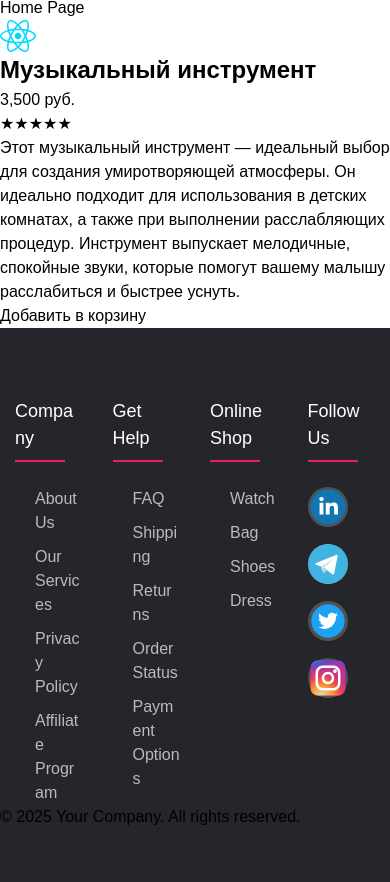
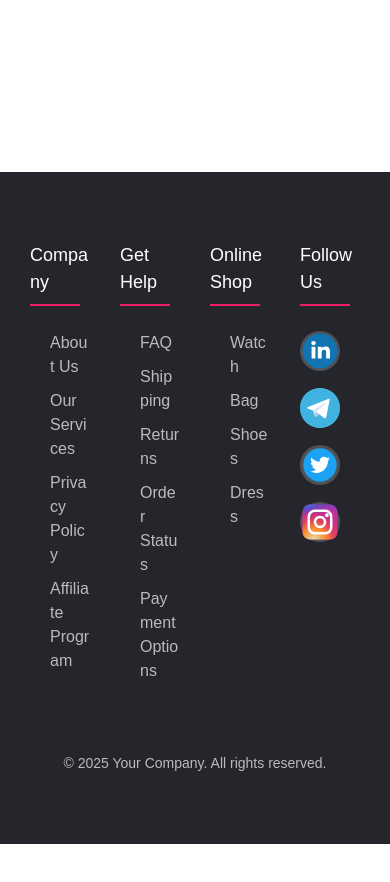
Before and after one commit to Dark-Vol/Store-Shoping, a React (Vite) app in the folder client/: page / in a window 390 px wide. Shown: the top 882 px of the page. After the commit the page ends 844 px from the top, so only its background shows below. Built offline with nearby package versions, Linux system fonts and the light colour scheme.

Commit message:
Add Fixed Footer Position with Animation and Responsive Design

```diff
--- a/client/src/components/Footer/Footer.module.scss
+++ b/client/src/components/Footer/Footer.module.scss
@@ -1,37 +1,47 @@
-@import url('https://fonts.googleapis.com/css2?family=Poppins:wght@300;400;500;600;700&display=swap');
-
-body {
-    line-height: 1.5;
-    font-family: 'Poppins', sans-serif;
-}
-
-* {
-    margin: 0;
-    padding: 0;
-    box-sizing: border-box;
-}
-
-.container {
-    max-width: 1170px;
-    margin: auto;
-}
-
-.row {
-    display: flex;
-    flex-wrap: wrap;
-}
-
-ul {
-    list-style: none;
-}
-
 .footer {
     background-color: #24262b;
     padding: 70px 0;
+    position: fixed;
+    width: 100%;
+    bottom: 0;
+    left: 0;
+    z-index: 999;
+    color: #ffffff;
+
+    .container {
+        max-width: 1200px;
+        margin: 0 auto;
+        padding: 0 15px;
+    }
+
+    .row {
+        display: flex;
+        flex-wrap: wrap;
+        justify-content: space-between;
+    }
 
     .footer_col {
         width: 25%;
         padding: 0 15px;
+        animation: fadeInUp 0.6s ease-out forwards;
+        opacity: 0; // Начальное состояние для анимации
+
+        // Задержка анимации для каждой колонки
+        &:nth-child(1) {
+            animation-delay: 0.1s;
+        }
+
+        &:nth-child(2) {
+            animation-delay: 0.2s;
+        }
+
+        &:nth-child(3) {
+            animation-delay: 0.3s;
+        }
+
+        &:nth-child(4) {
+            animation-delay: 0.4s;
+        }
 
         h4 {
             font-size: 18px;
@@ -48,7 +58,6 @@ ul {
                 bottom: -10px;
                 background-color: #e91e63;
                 height: 2px;
-                box-sizing: border-box;
                 width: 50px;
             }
         }
@@ -62,10 +71,8 @@ ul {
                 a {
                     font-size: 16px;
                     text-transform: capitalize;
-                    color: #ffffff;
-                    text-decoration: none;
+                    color: #bbbbbb;
                     font-weight: 300;
-                    color: #bbbbbb;
                     display: block;
                     transition: all 0.3s ease;
 
@@ -89,26 +96,100 @@ ul {
                 border-radius: 50%;
                 color: #ffffff;
                 transition: all 0.5s ease;
+                animation: bounceIn 0.5s ease-out forwards;
+                opacity: 0;
+
+                // Задержка для социальных иконок
+                &:nth-child(1) {
+                    animation-delay: 0.5s;
+                }
+
+                &:nth-child(2) {
+                    animation-delay: 0.6s;
+                }
+
+                &:nth-child(3) {
+                    animation-delay: 0.7s;
+                }
+
+                &:nth-child(4) {
+                    animation-delay: 0.8s;
+                }
 
                 &:hover {
                     color: #24262b;
                     background-color: #ffffff;
+                    transform: scale(1.1); // Легкое увеличение при наведении
+                }
+
+                .fab {
+                    font-size: 20px; // Размер иконок
                 }
             }
         }
     }
+
+    .copyright {
+        text-align: center;
+        margin-top: 40px;
+        font-size: 14px;
+        color: #bbbbbb;
+        animation: fadeIn 1s ease-out forwards;
+        opacity: 0;
+        animation-delay: 0.9s;
+    }
 }
 
-/* Responsive */
-@media(max-width: 767px) {
-    .footer-col {
+// Анимации
+@keyframes fadeInUp {
+    from {
+        opacity: 0;
+        transform: translateY(20px);
+    }
+
+    to {
+        opacity: 1;
+        transform: translateY(0);
+    }
+}
+
+@keyframes fadeIn {
+    from {
+        opacity: 0;
+    }
+
+    to {
+        opacity: 1;
+    }
+}
+
+@keyframes bounceIn {
+    0% {
+        opacity: 0;
+        transform: scale(0.3);
+    }
+
+    50% {
+        opacity: 1;
+        transform: scale(1.05);
+    }
+
+    100% {
+        opacity: 1;
+        transform: scale(1);
+    }
+}
+
+// Адаптивность
+@media (max-width: 767px) {
+    .footer_col {
         width: 50%;
         margin-bottom: 30px;
     }
 }
 
-@media(max-width: 574px) {
-    .footer-col {
+@media (max-width: 574px) {
+    .footer_col {
         width: 100%;
     }
 }
```
